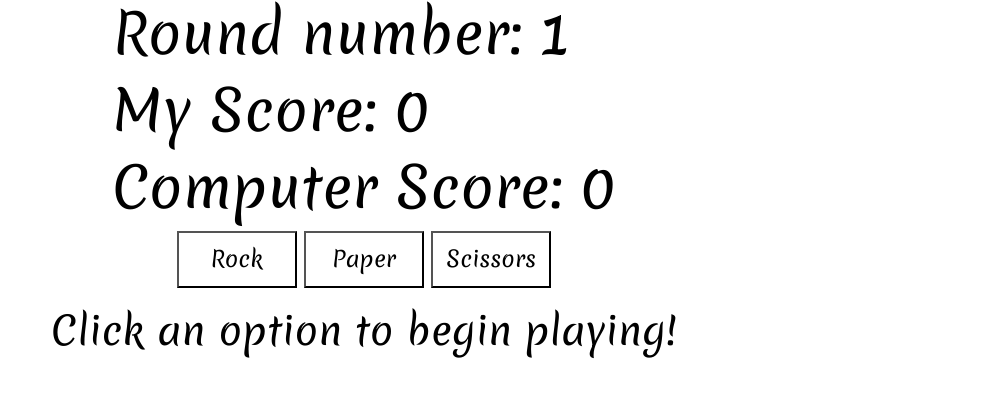
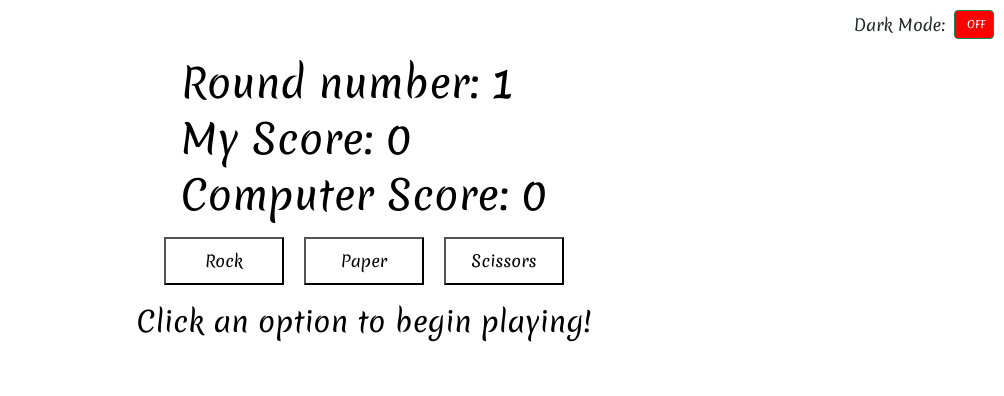
Before and after one commit to mohsinahmxd/rockpaperscissor, a plain HTML site: page index.html in a window 1280 px wide. Shown: the whole page, without its empty margins (276-1280 px from the left). Drawn offline with nearby package versions, Linux system fonts and the light colour scheme.

Commit message:
began implementing dark mode

```diff
--- a/index.html
+++ b/index.html
@@ -11,6 +11,12 @@
     <title>Rock paper scissors</title>
 </head>
 <body>
+
+    <div class="dark-mode-btn-container">
+        <div class="dark-mode-text">Dark Mode:</div>
+        <button type="button" class="btn btn-success">OFF</button>
+
+    </div>
 
     <div class="round-score-info">
         <h1 class="round-number">Round number: 1</h1>
--- a/style.css
+++ b/style.css
@@ -2,8 +2,8 @@ button {
     padding: 10px;
     background-color: white;
     color: black;
-    margin: 5px;
     width: 120px;
+
 }
 
 button:hover {
@@ -11,7 +11,8 @@ button:hover {
 }
 
 * {
-    font-family: 'Merienda';font-size: 22px;
+    font-family: 'Merienda';font-size: 16px;
+    /* background-color: black !important; dark mode  */
 }
 
 body {
@@ -19,12 +20,12 @@ body {
     height: 500px;
     flex-direction: column;
     align-items: center;
-
 }
 
-button-container {
+.button-container {
     display: flex;
     justify-content: space-between;
+    width: 400px;
 }
 
 h1 {
@@ -38,3 +39,28 @@ h3 {
 .game-output {
     margin-top: 20px;
 }
+
+.round-score-info {
+    margin-top: 20px;
+    margin-bottom: 10px;
+}
+
+.dark-mode-btn-container {
+    display: flex;
+    justify-content: flex-end;
+    width: 100%;
+    margin-top: 10px;
+    margin-right: 20px;
+}
+
+.btn {
+    width: 40px;
+    background-color: red !important;
+    font-size: 10px !important;
+
+}
+
+.dark-mode-text {
+    margin-top: 3px;
+    margin-right: 9px;
+}
```
